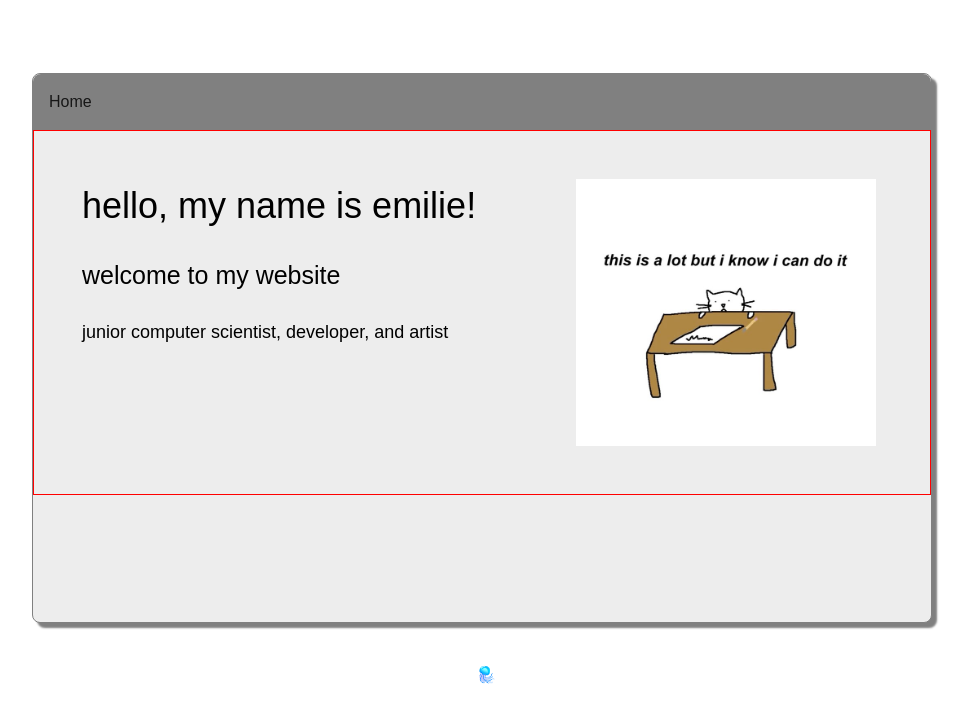
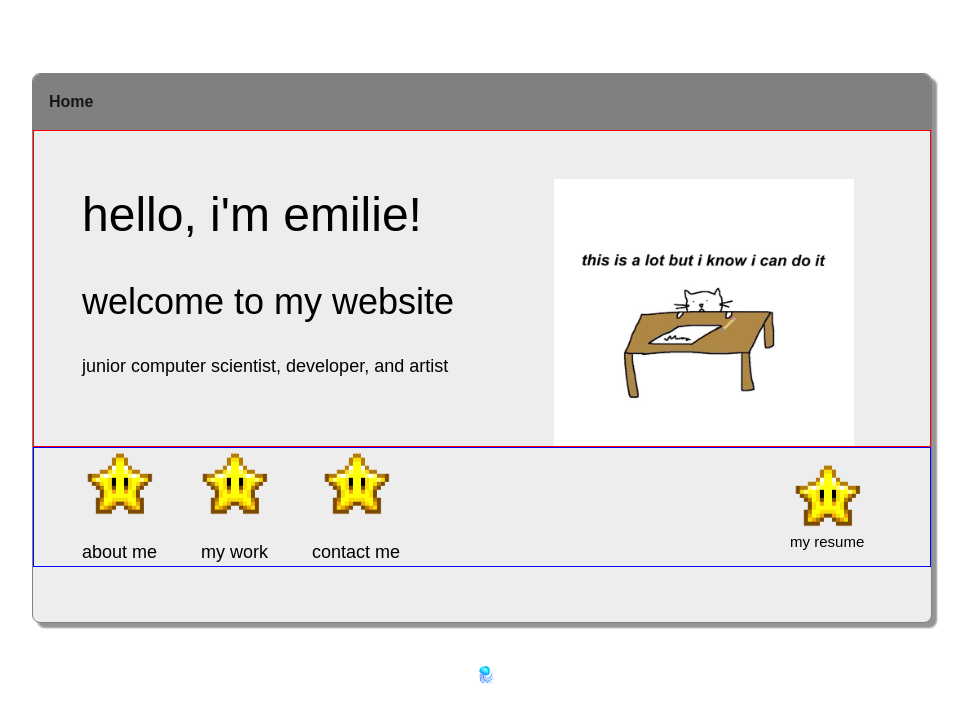
Before and after one commit to edmutoni/emilie-dev-portfolio, a Next.js app: page / in a window 1280 px wide. Shown: the top 722 px of the page, without its empty margins (158-1127 px from the left). Built offline with nearby package versions, Linux system fonts and the light colour scheme.

Commit message:
adding button layout to home page

```diff
--- /dev/null
+++ b/src/app/components/button.tsx
@@ -0,0 +1,10 @@
+"use client";
+import { useState } from "react";
+
+export const NavButton = () => {
+  console.log("Counter component loaded");
+  const [count, setCount] = useState(0);
+  return (
+    <button onClick={() => setCount(count + 1)}>Clicked {count} times </button>
+  );
+};
--- a/src/app/globals.css
+++ b/src/app/globals.css
@@ -27,6 +27,7 @@
   color: var(--foreground);
   border-top-left-radius: 8px;
   border-top-right-radius: 8px;
+  font-weight: bold;
 }
 
 .card {
@@ -36,12 +37,13 @@
   border-radius: 8px;
   border-color: gray;
   border-width: 1px;
-  box-shadow: 5px 5px 2px gray;
-  /*padding: min(5em, 10%);*/
+  box-shadow: 5px 5px 2px rgb(148, 148, 148);
 }
 
 .content{
-  padding: min(3em, 10%);
+  padding-left: min(3em, 10%);
+  padding-right: min(3em, 10%);
+  padding-top: min(3em, 10%);
   display: flex;
   flex-direction: row;
   border-color: red;
@@ -49,6 +51,31 @@
   gap: 100px;
   flex-wrap: wrap;
 }
+
+.buttons-container{
+  display: flex;
+  flex-direction: row;
+  gap: 40px;
+  justify-content: left;
+  align-items: center;
+  border-color: blue;
+  border-width: 1px;
+  padding-left: min(3em, 10%);
+}
+
+.button-single{
+  display: flex;
+  flex-direction: column;
+  gap: 20px;
+  align-items: center;
+  justify-content: center;
+}
+
+.resume-position{
+  position: relative;
+  left: 350px;
+}
+
 
 body {
   display: flex;
--- a/src/app/page.tsx
+++ b/src/app/page.tsx
@@ -1,6 +1,7 @@
 import React from "react";
 import "./globals.css";
 import image from "./images/sample.png";
+import { NavButton } from "./components/button";
 
 export default function Home() {
   return (
@@ -16,11 +17,11 @@ export default function Home() {
         <div className="content">
           <div>
             <main>
-              <h1 style={{ color: "black", fontSize: 36 }}>
-                hello, my name is emilie!
+              <h1 style={{ color: "black", fontSize: 48 }}>
+                hello, i'm emilie!
               </h1>
               <br></br>
-              <h2 style={{ color: "black", fontSize: 25 }}>
+              <h2 style={{ color: "black", fontSize: 36 }}>
                 welcome to my website
               </h2>
               <br></br>
@@ -33,6 +34,40 @@ export default function Home() {
             <img src="sample.png" alt="Sample Image" width={300} height={300} />
           </div>
         </div>
+        <div className="buttons-container">
+          <div className="button-single">
+            <div>
+              <img src="star.png" alt="about me" width={75} height={75} />
+            </div>
+            <div>
+              <p style={{ color: "black", fontSize: 18 }}>about me</p>
+            </div>
+          </div>
+          <div className="button-single">
+            <div>
+              <img src="star.png" alt="my work" width={75} height={75} />
+            </div>
+            <div>
+              <p style={{ color: "black", fontSize: 18 }}>my work</p>
+            </div>
+          </div>
+          <div className="button-single">
+            <div>
+              <img src="star.png" alt="contact me" width={75} height={75} />
+            </div>
+            <div>
+              <p style={{ color: "black", fontSize: 18 }}>contact me</p>
+            </div>
+          </div>
+          <div className="button-single">
+            <div className="resume-position">
+              <img src="star.png" alt="my resume" width={75} height={75} />
+              <div>
+                <p style={{ color: "black", fontSize: 15 }}>my resume</p>
+              </div>
+            </div>
+          </div>
+        </div>
       </div>
       <footer className="text-white p-10 text-center">
         Made with 🪼 by Emilie
@@ -40,61 +75,3 @@ export default function Home() {
     </div>
   );
 }
-
-/* export default function Home() {
-  return (
-    <div className="font-sans grid grid-rows-[20px_1fr_20px] items-center justify-items-center min-h-screen p-8 pb-20 gap-16 sm:p-20">
-      <main className="flex flex-col gap-[32px] row-start-2 items-center sm:items-start">
-        <Image
-          className="dark:invert"
-          src="/next.svg"
-          alt="Next.js logo"
-          width={180}
-          height={38}
-          priority
-        />
-        <ol className="font-mono list-inside list-decimal text-sm/6 text-center sm:text-left">
-          <li className="mb-2 tracking-[-.01em]">
-            Get started by editing{" "}
-            <code className="bg-black/[.05] dark:bg-white/[.06] font-mono font-semibold px-1 py-0.5 rounded">
-              src/app/page.tsx
-            </code>
-            .
-          </li>
-          <li className="tracking-[-.01em]">
-            Save and see your changes instantly.
-          </li>
-        </ol>
-
-        <div className="flex gap-4 items-center flex-col sm:flex-row">
-          <a
-            className="rounded-full border border-solid border-transparent transition-colors flex items-center justify-center bg-foreground text-background gap-2 hover:bg-[#383838] dark:hover:bg-[#ccc] font-medium text-sm sm:text-base h-10 sm:h-12 px-4 sm:px-5 sm:w-auto"
-            href="https://vercel.com/new?utm_source=create-next-app&utm_medium=appdir-template-tw&utm_campaign=create-next-app"
-            target="_blank"
-            rel="noopener noreferrer"
-          >
-            <Image
-              className="dark:invert"
-              src="/vercel.svg"
-              alt="Vercel logomark"
-              width={20}
-              height={20}
-            />
-            Deploy now
-          </a>
-          <a
-            className="rounded-full border border-solid border-black/[.08] dark:border-white/[.145] transition-colors flex items-center justify-center hover:bg-[#f2f2f2] dark:hover:bg-[#1a1a1a] hover:border-transparent font-medium text-sm sm:text-base h-10 sm:h-12 px-4 sm:px-5 w-full sm:w-auto md:w-[158px]"
-            href="https://nextjs.org/docs?utm_source=create-next-app&utm_medium=appdir-template-tw&utm_campaign=create-next-app"
-            target="_blank"
-            rel="noopener noreferrer"
-          >
-            Read our docs
-          </a>
-        </div>
-        <footer className="text-white p-4 text-center ">
-          Made with 🪼 by Emilie
-        </footer>
-      </main>
-    </div>
-  );
-} */
```
Also changed, not shown: public/star.png (added).
